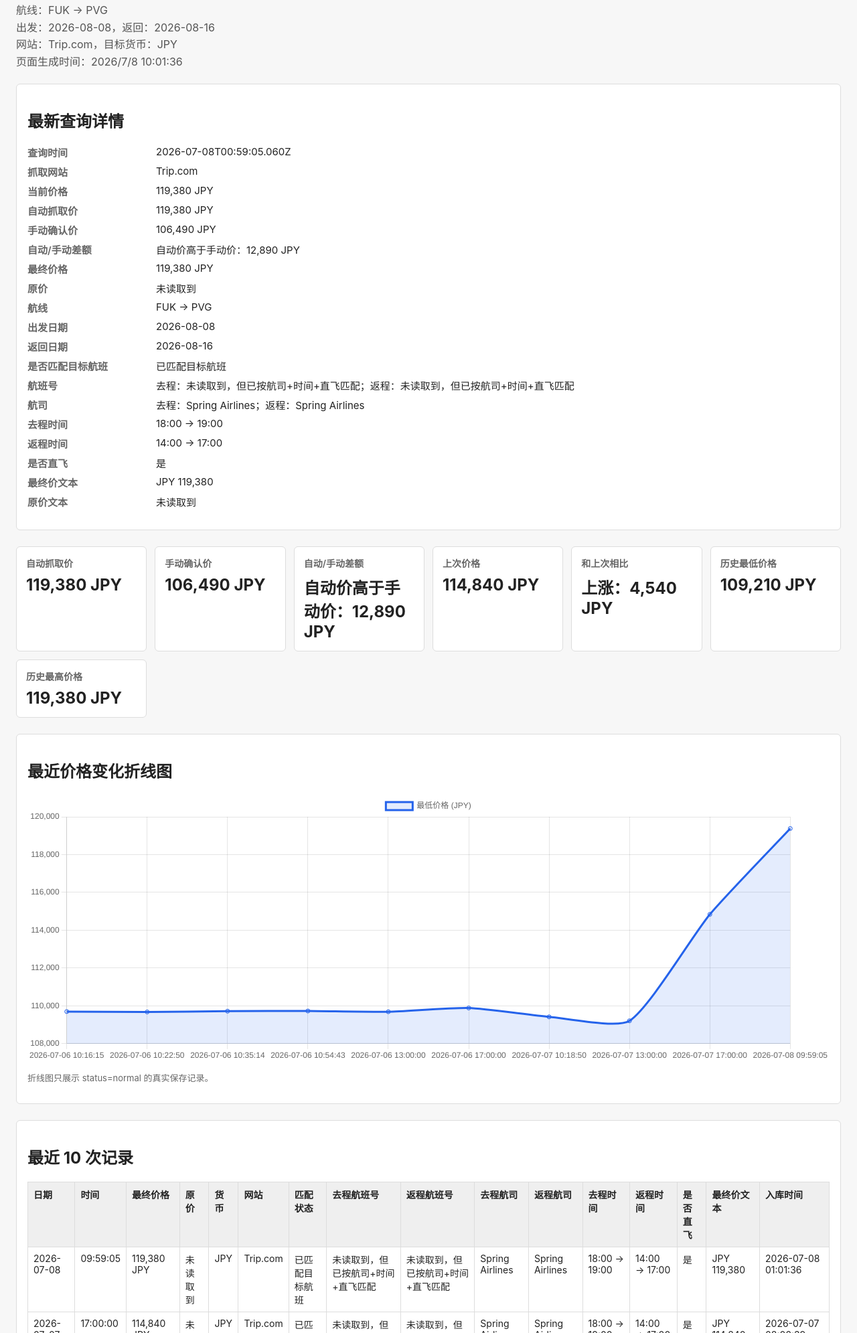
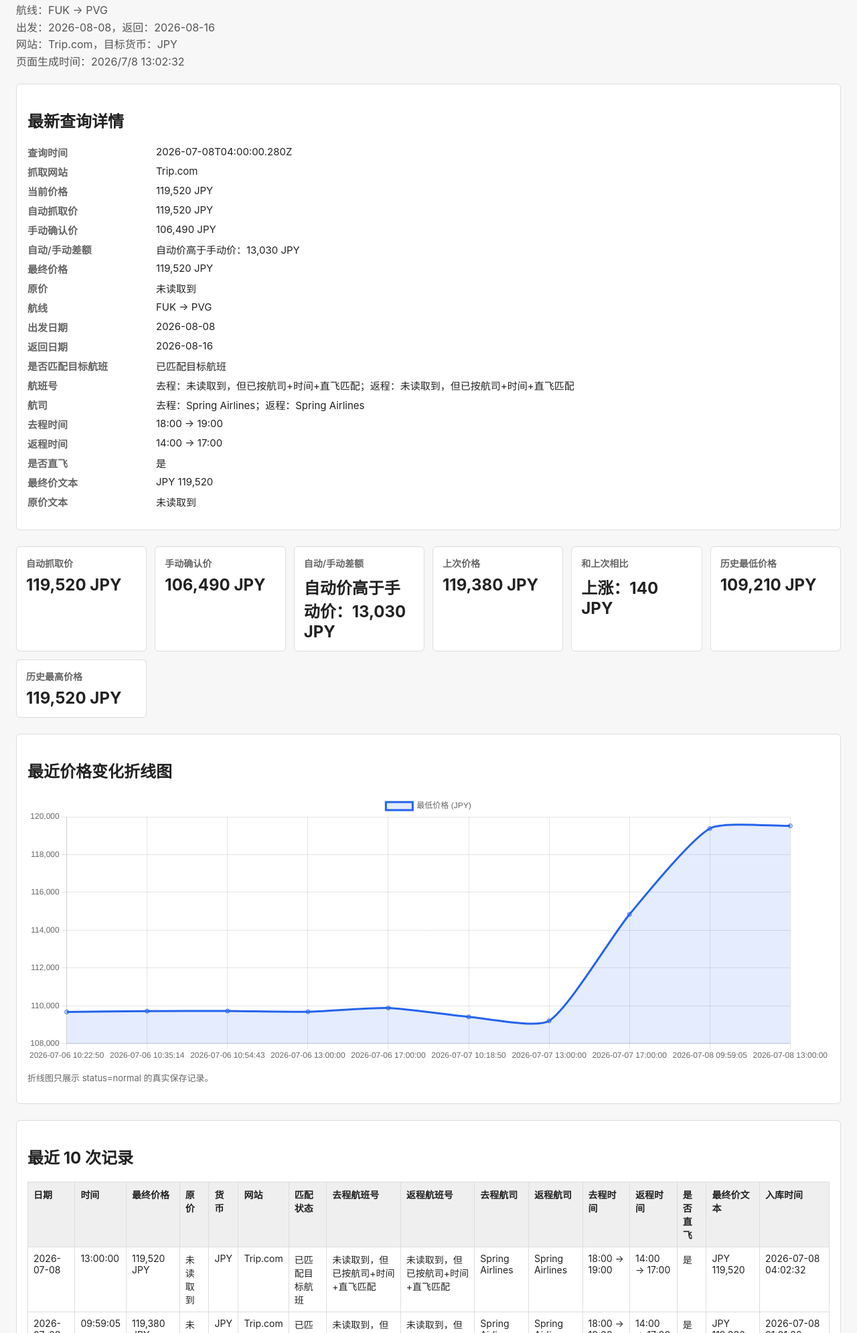
Before and after one commit to wenyue233/flight-price-monitor, a website: page index.html in a window 1280 px wide. Shown: the part 69-2060 px from the top of the page at 67% size. Drawn offline with nearby package versions, Linux system fonts and the light colour scheme.

Commit message:
update flight price dashboard

```diff
--- a/index.html
+++ b/index.html
@@ -107,26 +107,26 @@
     航线：FUK → PVG<br>
     出发：2026-08-08，返回：2026-08-16<br>
     网站：Trip.com，目标货币：JPY<br>
-    页面生成时间：2026/7/8 10:01:36
+    页面生成时间：2026/7/8 13:02:32
   </div>
 
   <section class="details">
     <h2>最新查询详情</h2>
     <dl class="detailsGrid">
       <dt>查询时间</dt>
-      <dd>2026-07-08T00:59:05.060Z</dd>
+      <dd>2026-07-08T04:00:00.280Z</dd>
       <dt>抓取网站</dt>
       <dd>Trip.com</dd>
       <dt>当前价格</dt>
-      <dd>119,380 JPY</dd>
+      <dd>119,520 JPY</dd>
       <dt>自动抓取价</dt>
-      <dd>119,380 JPY</dd>
+      <dd>119,520 JPY</dd>
       <dt>手动确认价</dt>
       <dd>106,490 JPY</dd>
       <dt>自动/手动差额</dt>
-      <dd>自动价高于手动价：12,890 JPY</dd>
+      <dd>自动价高于手动价：13,030 JPY</dd>
       <dt>最终价格</dt>
-      <dd>119,380 JPY</dd>
+      <dd>119,520 JPY</dd>
       <dt>原价</dt>
       <dd>未读取到</dd>
       <dt>航线</dt>
@@ -148,7 +148,7 @@
       <dt>是否直飞</dt>
       <dd>是</dd>
       <dt>最终价文本</dt>
-      <dd>JPY 119,380</dd>
+      <dd>JPY 119,520</dd>
       <dt>原价文本</dt>
       <dd>未读取到</dd>
     </dl>
@@ -157,7 +157,7 @@
   <section class="cards">
     <div class="card">
       <h2>自动抓取价</h2>
-      <div class="value">119,380 JPY</div>
+      <div class="value">119,520 JPY</div>
     </div>
     <div class="card">
       <h2>手动确认价</h2>
@@ -165,15 +165,15 @@
     </div>
     <div class="card">
       <h2>自动/手动差额</h2>
-      <div class="value">自动价高于手动价：12,890 JPY</div>
+      <div class="value">自动价高于手动价：13,030 JPY</div>
     </div>
     <div class="card">
       <h2>上次价格</h2>
-      <div class="value">114,840 JPY</div>
+      <div class="value">119,380 JPY</div>
     </div>
     <div class="card">
       <h2>和上次相比</h2>
-      <div class="value">上涨：4,540 JPY</div>
+      <div class="value">上涨：140 JPY</div>
     </div>
     <div class="card">
       <h2>历史最低价格</h2>
@@ -181,7 +181,7 @@
     </div>
     <div class="card">
       <h2>历史最高价格</h2>
-      <div class="value">119,380 JPY</div>
+      <div class="value">119,520 JPY</div>
     </div>
   </section>
 
@@ -215,6 +215,25 @@
         </tr>
       </thead>
       <tbody>
+
+      <tr>
+        <td>2026-07-08</td>
+        <td>13:00:00</td>
+        <td>119,520 JPY</td>
+        <td>未读取到</td>
+        <td>JPY</td>
+        <td>Trip.com</td>
+        <td>已匹配目标航班</td>
+        <td>未读取到，但已按航司+时间+直飞匹配</td>
+        <td>未读取到，但已按航司+时间+直飞匹配</td>
+        <td>Spring Airlines</td>
+        <td>Spring Airlines</td>
+        <td>18:00 → 19:00</td>
+        <td>14:00 → 17:00</td>
+        <td>是</td>
+        <td>JPY 119,520</td>
+        <td>2026-07-08 04:02:32</td>
+      </tr>
 
       <tr>
         <td>2026-07-08</td>
@@ -387,25 +406,6 @@
         <td>2026-07-06 01:25:19</td>
       </tr>
 
-      <tr>
-        <td>2026-07-06</td>
-        <td>10:16:15</td>
-        <td>109,700 JPY</td>
-        <td>未读取到</td>
-        <td>JPY</td>
-        <td>Trip.com</td>
-        <td>已匹配目标航班</td>
-        <td>未读取到，但已按航司+时间+直飞匹配</td>
-        <td>未读取到，但已按航司+时间+直飞匹配</td>
-        <td>Spring Airlines</td>
-        <td>Spring Airlines</td>
-        <td>18:00 → 19:00</td>
-        <td>14:00 → 17:00</td>
-        <td>是</td>
-        <td>JPY 109,700</td>
-        <td>2026-07-06 01:18:44</td>
-      </tr>
-
       </tbody>
     </table>
   </section>
@@ -429,8 +429,8 @@
 
   <script src="https://cdn.jsdelivr.net/npm/chart.js"></script>
   <script>
-    const chartLabels = ["2026-07-06 10:16:15","2026-07-06 10:22:50","2026-07-06 10:35:14","2026-07-06 10:54:43","2026-07-06 13:00:00","2026-07-06 17:00:00","2026-07-07 10:18:50","2026-07-07 13:00:00","2026-07-07 17:00:00","2026-07-08 09:59:05"];
-    const chartPrices = [109700,109680,109720,109730,109690,109890,109420,109210,114840,119380];
+    const chartLabels = ["2026-07-06 10:22:50","2026-07-06 10:35:14","2026-07-06 10:54:43","2026-07-06 13:00:00","2026-07-06 17:00:00","2026-07-07 10:18:50","2026-07-07 13:00:00","2026-07-07 17:00:00","2026-07-08 09:59:05","2026-07-08 13:00:00"];
+    const chartPrices = [109680,109720,109730,109690,109890,109420,109210,114840,119380,119520];
     const chartCurrency = "JPY";
 
     new Chart(document.getElementById('priceChart'), {
```
Also changed, not shown: dashboard.html (+33 -33 lines).
